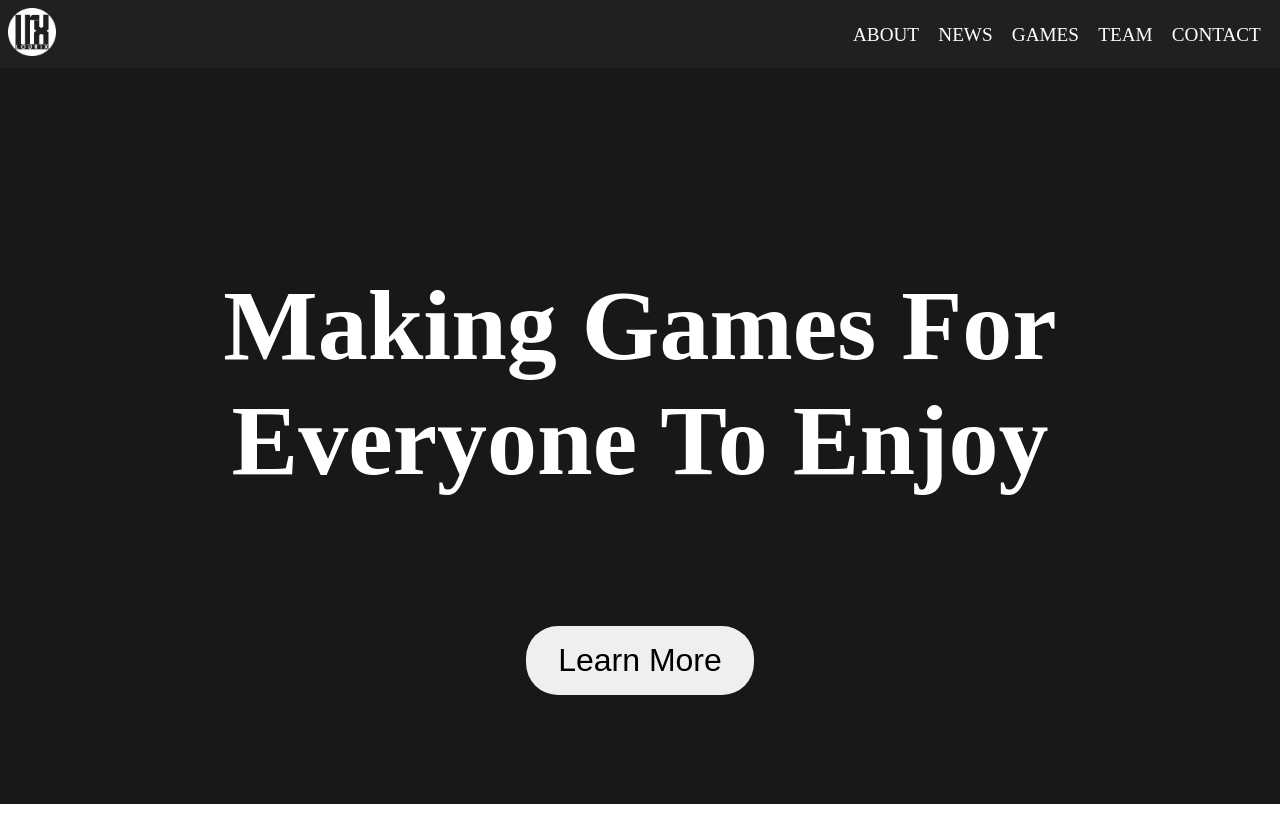
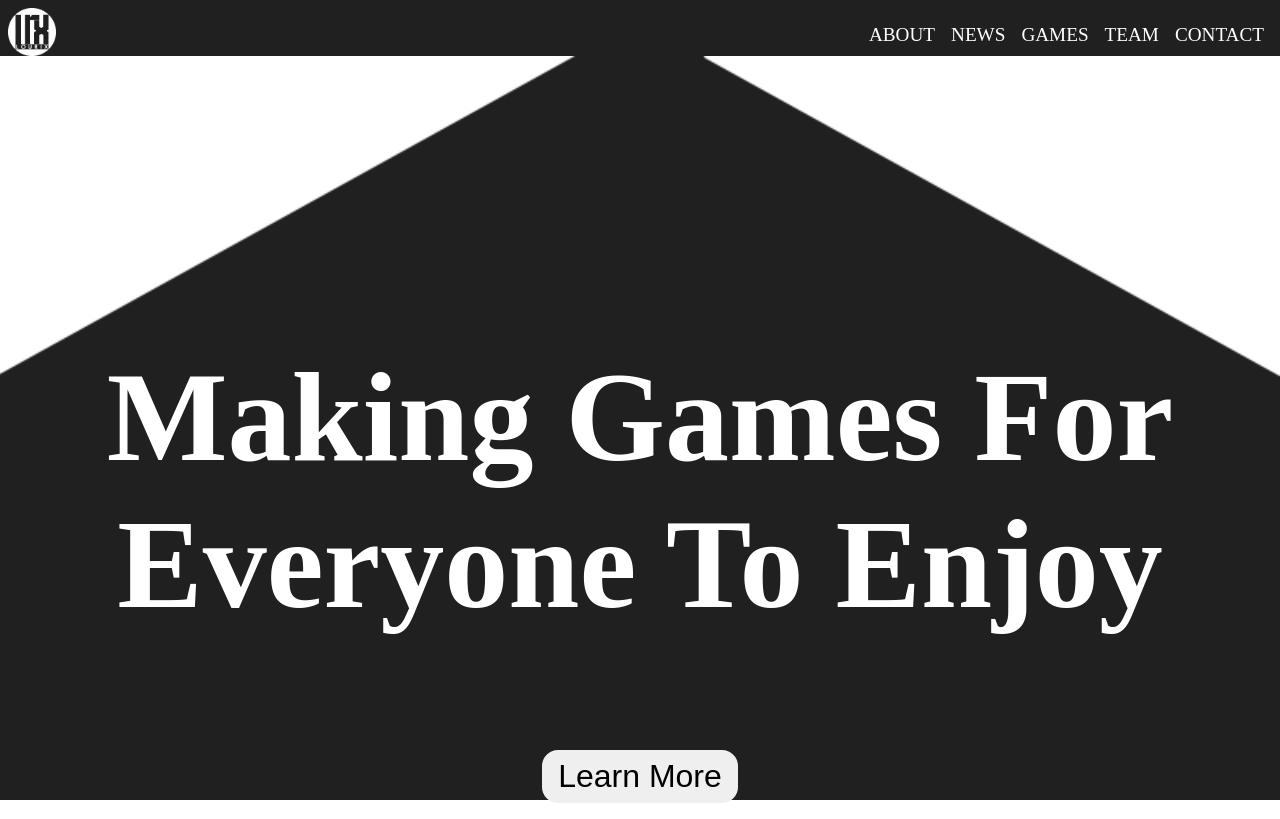
Before and after one commit to Carlosmplouro6/Lourix, a plain HTML site: page Index.html in a window 1280 px wide. Drawn offline with Linux system fonts and the light colour scheme.

Commit message:
BGHero
added the Hero BG, changed everything to REM units for future resposiveness

```diff
--- a/styles.scss
+++ b/styles.scss
@@ -4,54 +4,60 @@ body {
 }
 
 header {
+  position: absolute;
   background-color: rgb(32, 32, 32);
   margin-bottom: 0;
   padding: 0;
+  width: 100vw;
   nav {
     position: relative;
     float: right;
-    margin-top: 1.5em;
+    margin-top: 1.5rem;
     margin-bottom: auto;
   }
 
   a {
-    margin-right: 1em;
-    font-size: 1.2em;
+    margin-right: 1rem;
+    font-size: 1.2rem;
     color: white;
     text-decoration: none;
   }
 
   .Logo {
-    width: 3em;
-    margin: 0.5em;
+    width: 3rem;
+    margin: 0.5rem;
     cursor: pointer;
   }
 }
 
 .hero {
+  margin-top: 7vh;
   position: absolute;
   padding: 0;
-  height: 92vh;
+  height: 93vh;
   width: 100vw;
-  background-color: rgb(24, 24, 24);
+  background-color: rgb(32, 32, 32);
+  background-image: url(./img/HeroBG.png);
+  background-repeat: no-repeat;
+  background-size: 100vw;
 
   .Hero-text {
-    margin-top: 4em;
-    font-size: 50px;
+    margin-top: 18rem;
+    font-size: 4rem;
     color: white;
     text-align: center;
   }
 
   .Hero-CTA {
-    margin-top: 6em;
+    margin-top: 6rem;
     text-align: center;
     button {
-      font-size: 2em;
+      font-size: 2rem;
       text-align: center;
-      padding: 0.5em 1em;
+      padding: 0.5rem 1rem;
       border: none;
-      margin: 1em 2em;
-      border-radius: 1em;
+      margin: 1rem 2rem;
+      border-radius: 1rem;
       cursor: pointer;
     }
   }
```
Also changed, not shown: img/HeroBG.png (added), img/LourixHeaderBG.jpg (added), styles.css, 1 other file.
